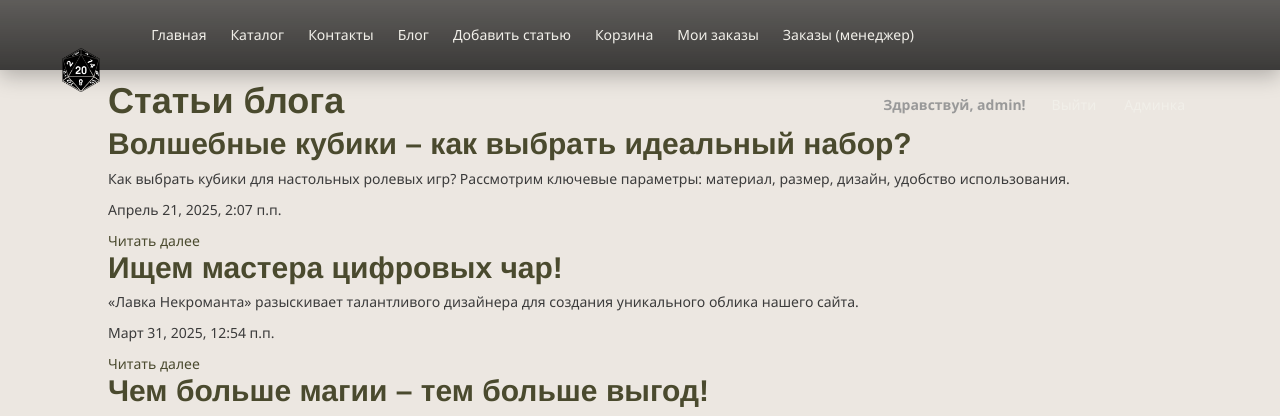
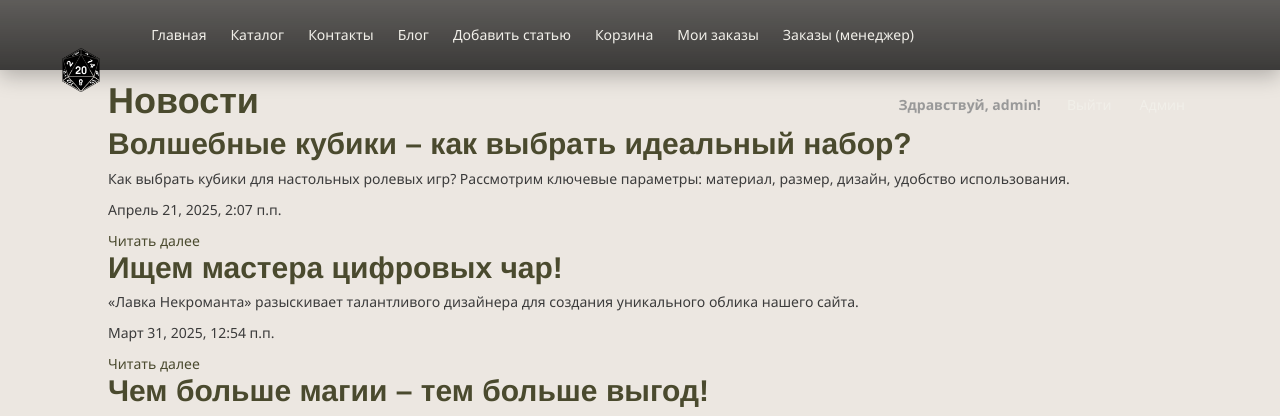
Before and after one commit to Justiseks/DnDShop, a Django app: page /blog/ in a window 1280 px wide. Shown: the top 416 px of the page. Run offline with Django 3.2, Linux system fonts and the light colour scheme; a user stored in the database is signed in; data comes from the database, SQL or seed files in the repository; both versions use the stored data as it was after the commit; some libraries are stand-ins or nearby versions.

Commit message:
Остался только блог
Остался только бог

```diff
--- a/DnDShop/app/static/app/content/site.css
+++ b/DnDShop/app/static/app/content/site.css
@@ -212,17 +212,17 @@ h1, h2, h3, h4, h5 {
 }
 
     .btn-success:hover {
-        background-color: #256e46;
+        background-color: var(--olive-2);
     }
 /* Danger */
 .btn-danger {
-    background-color: var(--olive-2);
+    background-color: var(--olive);
     color: #fff;
     border: 0;
 }
 
     .btn-danger:hover {
-        background-color: #9a3a3a;
+        background-color: var(--olive-2);
     }
 /* Forms & inputs */
 input, select, textarea {
--- a/DnDShop/app/templates/app/blog_list.html
+++ b/DnDShop/app/templates/app/blog_list.html
@@ -1,10 +1,10 @@
 {% extends 'app/layout.html' %}
-  {% block title %}Блог{% endblock %}
+  {% block title %}Новости{% endblock %}
 
   {% load static %}
 
   {% block content %}
-<h1>Статьи блога</h1>
+<h1>Новости</h1>
       {% for post in posts %}
 <section>
     <h2><a href="{% url 'blog_detail' post.id %}">{{ post.title }}</a></h2>
--- a/DnDShop/app/templates/app/loginpartial.html
+++ b/DnDShop/app/templates/app/loginpartial.html
@@ -8,7 +8,7 @@
             <button type="submit" class="nav-action nav-link-button">Выйти</button>
         </form>
         {% if user.is_superuser %}
-        <a class="nav-action" href="{% url 'admin:index' %}">Админка</a>
+        <a class="nav-action" href="{% url 'admin:index' %}">Админ</a>
         {% endif %}
     </div>
     {% else %}
--- a/DnDShop/app/views.py
+++ b/DnDShop/app/views.py
@@ -3,6 +3,7 @@ Definition of views.
 """
 
 from datetime import datetime
+from turtle import title
 from django.http import HttpRequest, HttpResponseForbidden
 from django.contrib.auth import authenticate, login as auth_login, logout as auth_logout
 from django.contrib.auth.forms import UserCreationForm
@@ -87,7 +88,7 @@ def registration(request):
 
 def blog_list(request):
      posts = Blog.objects.all()
-     return render(request, 'app/blog_list.html', {'posts': posts})
+     return render(request, 'app/blog_list.html', {'posts': posts, 'title':'Новости'})
 
 def blog_detail(request, pk):
     post = get_object_or_404(Blog, pk=pk)
@@ -112,7 +113,8 @@ def blog_detail(request, pk):
             'post': post,
             'comments': comments,
             'form': form,
-            'year': datetime.now().year
+            'year': datetime.now().year,
+            'title': post.title
         }
     )
 
```
Also changed, not shown: DnDShop/db.sqlite3.
